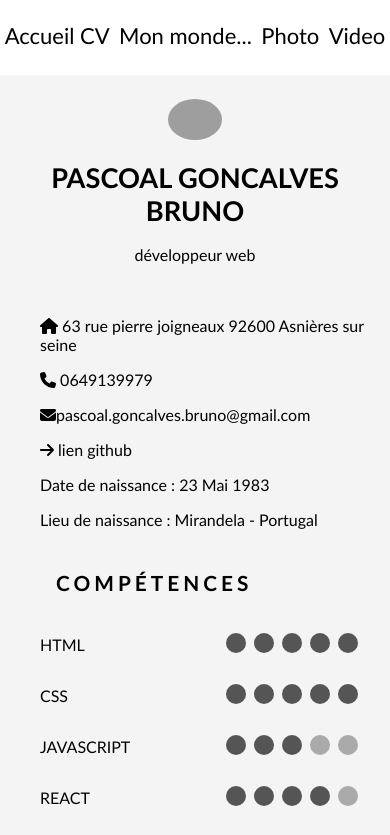
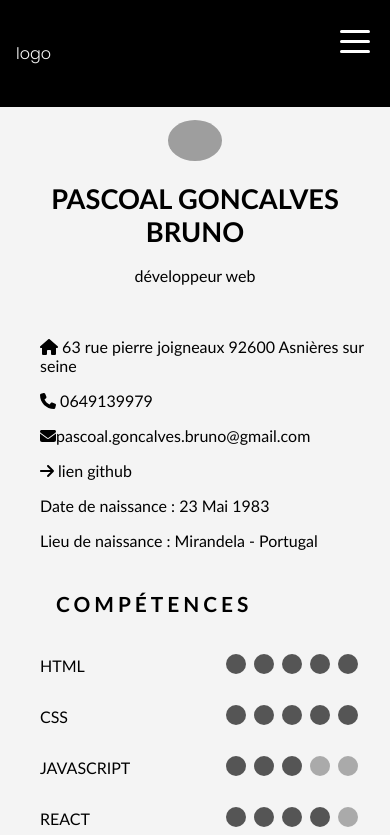
Before and after one commit to bruno92600/testmonsite, a React (Create React App) app: page / in a window 390 px wide. Shown: the top 835 px of the page. Built offline with nearby package versions, Linux system fonts and the light colour scheme; grey boxes are pictures that could not be loaded.

Commit message:
modif header en responsive

```diff
--- a/src/App.css
+++ b/src/App.css
@@ -1,3 +1,5 @@
+@import url('https://fonts.googleapis.com/css2?family=Poppins:wght@100;200;300');
+
 :root {
     /* couleurs */
     --body-bg-color: #FFFFFF;
@@ -93,6 +95,11 @@ li {
     margin: var(--spacing-3);
 }
 
+.App {
+    min-height: 200vh;
+    padding-top: 6rem;
+}
+
 @media screen and (min-width:768px) {
 
 .grid_container {
@@ -102,6 +109,10 @@ li {
 .grid__row {
     display: grid;
     grid-template-columns: 1fr 2fr;
+}
+.App {
+    min-height: 200vh;
+    padding-top: 6rem;
 }
 }
 
--- a/src/components/HeaderCV.js
+++ b/src/components/HeaderCV.js
@@ -1,28 +1,50 @@
 import React from "react";
+import "../styles/HeaderCV.css";
+import { useState } from "react";
 import { NavLink } from "react-router-dom";
-import "../styles/HeaderCV.css";
 
 const HeaderCV = () => {
+  const [showLinks, setShowLinks] = useState(false);
+
+  const handleShowLinks = () => {
+    setShowLinks(!showLinks);
+  };
+
   return (
     <React.Fragment>
-      <div className="accueil4">
-        <nav>
-          <div className="liste4">
-            <NavLink to="/">
-            <p>Accueil CV</p>
-            </NavLink>
-            <NavLink to="/CV">
-              <p>Mon monde...</p>
-            </NavLink>
-            <NavLink to="/photo">
-              <p>Photo</p>
-            </NavLink>
-            <NavLink to="/video">
-              <p>Video</p>
-            </NavLink>
-          </div>
-        </nav>
-      </div>
+    <nav className={`navbar ${showLinks ? "show-nav" : "hide-nav"}`}>
+      <div className="navbar__logo"> logo </div>
+      <ul className="navbar__links">
+        <li className="navbar__item slideInDown-1">
+          <NavLink to="/" className="navbar__link">
+            Accueil/CV
+          </NavLink>
+        </li>
+        <li className="navbar__item slideInDown-2">
+          <NavLink to="/CV" className="navbar__link">
+            Passions...
+          </NavLink>
+        </li>
+        <li className="navbar__item slideInDown-3">
+          <NavLink to="/photo" className="navbar__link">
+            Photos
+          </NavLink>
+        </li>
+        <li className="navbar__item slideInDown-4">
+          <NavLink to="/video" className="navbar__link">
+            Vidéo
+          </NavLink>
+        </li>
+        <li className="navbar__item slideInDown-5">
+          <a href="mailto:pascoal.goncalves.bruno@gmail.com" className="navbar__link">
+            Contact
+          </a>
+        </li>
+      </ul>
+      <button className="navbar__burger" onClick={handleShowLinks}>
+        <span className="burger-bar"></span>
+      </button>
+    </nav>
     </React.Fragment>
   );
 };
--- a/src/components/HeaderVideo.js
+++ /dev/null
@@ -1,30 +0,0 @@
-import React from "react";
-import { NavLink } from "react-router-dom";
-import "../styles/HeaderVideo.css";
-
-const HeaderVideo = () => {
-  return (
-    <React.Fragment>
-      <div className="accueil3">
-        <nav>
-          <div className="liste3">
-            <NavLink to="/">
-            <p>Accueil CV</p>
-            </NavLink>
-            <NavLink to="/CV">
-              <p>Mon monde...</p>
-            </NavLink>
-            <NavLink to="/photo">
-              <p>Photo</p>
-            </NavLink>
-            <NavLink to="/video">
-              <p>Video</p>
-            </NavLink>
-          </div>
-        </nav>
-      </div>
-    </React.Fragment>
-  );
-};
-
-export default HeaderVideo;
--- a/src/pages/Home.js
+++ b/src/pages/Home.js
@@ -2,13 +2,13 @@ import React from "react";
 import Cube1 from "../components/Cube1";
 import Cube2 from "../components/Cube2";
 import Footer from "../components/Footer";
-import Header from "../components/Header";
+import HeaderCV from "../components/HeaderCV";
 import MainHome from "../components/MainHome";
 
 const Home = () => {
   return (
     <div>
-      <Header />
+      <HeaderCV />
       <div id="tourne">
         <Cube1 />
         <Cube2 />
--- a/src/pages/Photo.js
+++ b/src/pages/Photo.js
@@ -1,12 +1,12 @@
 import React from "react";
 import Footer from "../components/Footer";
-import HeaderFoto from "../components/HeaderFoto";
+import HeaderCV from "../components/HeaderCV";
 import Main from "../components/Main";
 
 const Photo = () => {
   return (
     <div>
-      <HeaderFoto />
+      <HeaderCV />
       <Main />
       <Footer />
     </div>
--- a/src/pages/Video.js
+++ b/src/pages/Video.js
@@ -1,10 +1,10 @@
 import React from "react";
-import HeaderVideo from "../components/HeaderVideo";
+import HeaderCV from "../components/HeaderCV";
 
 const Video = () => {
   return (
     <div>
-      <HeaderVideo />
+      <HeaderCV />
     </div>
   );
 };
--- a/src/styles/HeaderCV.css
+++ b/src/styles/HeaderCV.css
@@ -1,14 +1,142 @@
-/* header */
-.accueil4{
+.navbar {
+    font-family: 'Poppins', sans-serif;
     display: flex;
+    flex-wrap: wrap;
+    align-items: center;
+    justify-content: space-between;
+    position: fixed;
+    width: 100%;
+    min-height: 75px;
+    padding: 1rem;
+    background-color: black;
+    color: whitesmoke;
+}
+
+.navbar__links {
+    display: flex;
+}
+
+.navbar__link {
+    padding: 0 0.3rem;
+    color: inherit;
+}
+
+.navbar__burger {
+    width: 40px;
+    height: 50px;
+    background: transparent;
+    border: none;
+    color: inherit;
+}
+
+ul {
+    list-style: none;
+    padding: 0;
+    margin: 0;
+}
+
+@media screen and (max-width:767px)
+{
+.navbar__links {
     flex-direction: column;
-    width: 100%;
-    height: 75px;
+    justify-content: center;
+    align-items: center;
+    position: fixed;
+    right: -100vw;
+    bottom: 0;
+    width: 0;
+    height: 100vh;
+    visibility: hidden;
+    background-color: black;
+    transition: all 0.8s ease-in-out;
 }
-.liste4 {
-    display: flex;
-    flex-direction: row;
-    justify-content: space-around;
-    align-items: center;
-    font-size: 22px;
+.show-nav .navbar__links {
+    width: 100vw;
+    right: 0;
+    visibility: visible;
 }
+
+/* bonus */
+.navbar__item::after {
+    content: "";
+    display: block;
+    margin: 0 auto;
+    width: 10vw;
+    height: 1px;
+    background: white;
+}
+
+.navbar__item:last-child::after {
+    display: none;
+}
+
+.navbar__link {
+    display: block;
+    padding: 1.5rem;
+    font-size: 5vw;
+}
+.navbar__burger{
+    display: block;
+    position: fixed;
+    top: 1rem;
+    right: 1rem;
+}
+.navbar__burger:hover {
+    cursor: pointer;
+}
+.burger-bar,
+.burger-bar::before,
+.burger-bar::after {
+    display: block;
+    width: 30px;
+    height: 3px;
+    position: relative;
+    border-radius: 3px;
+    background: white;
+    transition: all .5s ease-in-out;
+}
+.burger-bar::before,
+.burger-bar::after {
+    content: "";
+    position: absolute;
+    left: 0;
+}
+.burger-bar::before {
+    transform: translateY(-10px);
+}
+.burger-bar::after {
+    transform: translateY(10px);
+}
+.show-nav .burger-bar {
+    width: 0;
+    background: transparent;
+}
+.show-nav .burger-bar::before{
+    transform: rotate(45deg);
+}
+.show-nav .burger-bar::after {
+    transform: rotate(-45deg);
+}
+/* bonus */
+.navbar__item {
+    transform: translateY(-100vh);
+}
+.show-nav .navbar__item {
+    transform: translateY(0);
+}
+.show-nav .slideInDown-1 {
+    transition: all 1.4s ease-out;
+}
+.show-nav .slideInDown-2 {
+    transition: all 1.3s ease-out;
+}
+.show-nav .slideInDown-3 {
+    transition: all 1.2s ease-out;
+}
+.show-nav .slideInDown-4 {
+    transition: all 1.1s ease-out;
+}
+.show-nav .slideInDown-5 {
+    transition: all 1s ease-out;
+}
+}
```
